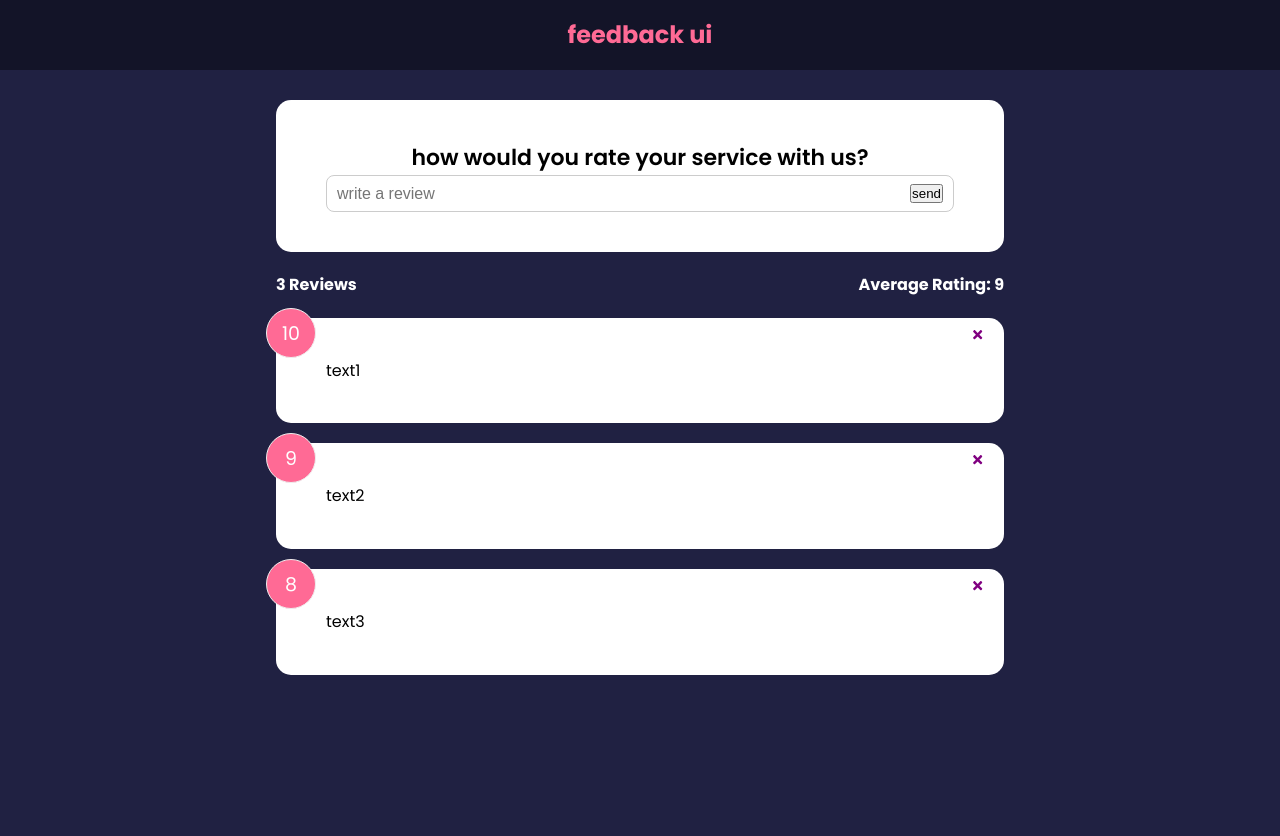
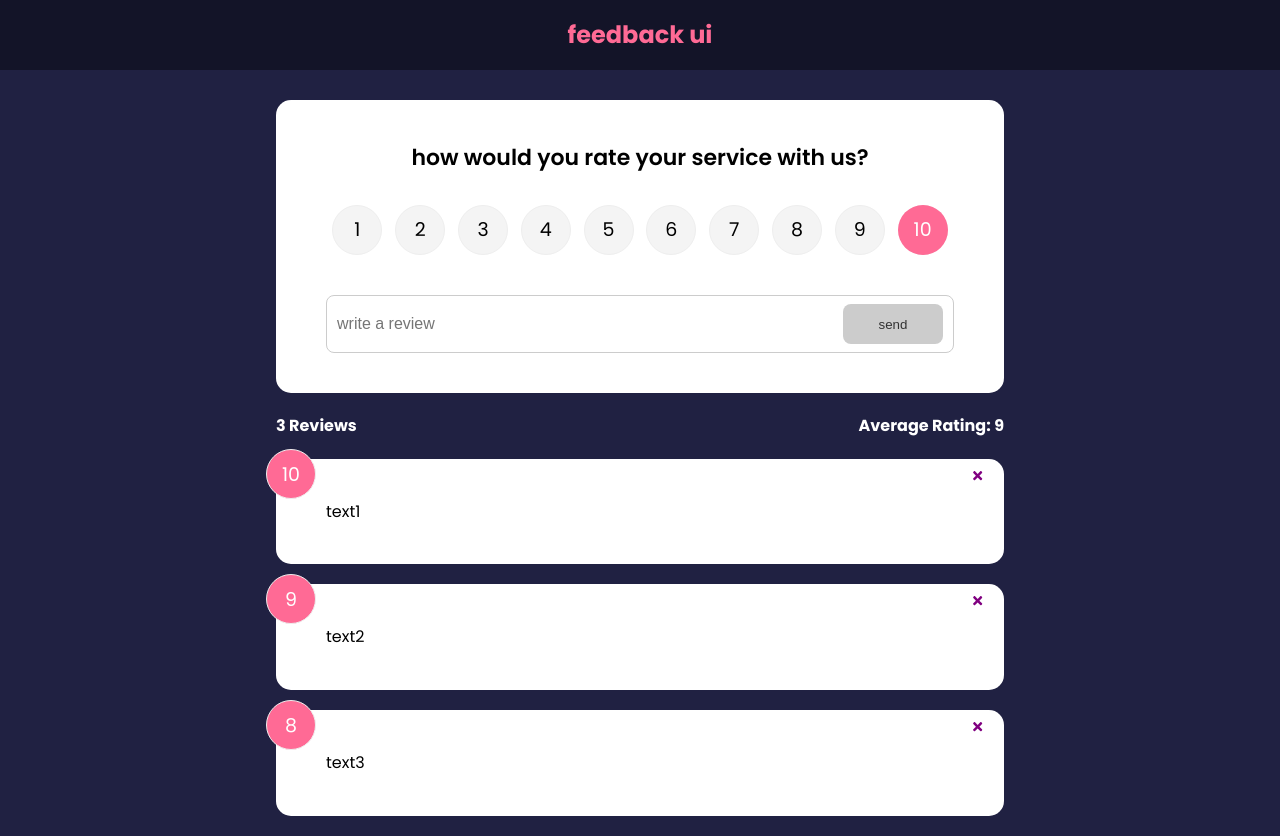
Before and after one commit to phr9000/feedbackReact, a React (Create React App) app: page / in a window 1280 px wide. Before the commit the page ends 800 px from the top, so only its background shows below. Built offline with nearby package versions, Linux system fonts and the light colour scheme.

Commit message:
유데미23강

```diff
--- a/package.json
+++ b/package.json
@@ -11,6 +11,7 @@
     "react-dom": "^18.2.0",
     "react-icons": "^4.8.0",
     "react-scripts": "5.0.1",
+    "uuid": "^9.0.0",
     "web-vitals": "^2.1.4"
   },
   "scripts": {
--- a/src/App.js
+++ b/src/App.js
@@ -1,3 +1,4 @@
+import {v4 as uuidv4} from 'uuid'
 import { useState } from "react"
 import Header from "./components/Header"
 import FeedbackList from "./components/FeedbackList"
@@ -7,6 +8,11 @@
 
 function App() {
     const [feedback, setFeedback] = useState(FeedbackData)
+
+    const addFeedback = (newFeedback) => {
+        newFeedback.id = uuidv4()
+        setFeedback([newFeedback, ...feedback])
+    }
 
     const deleteFeedback = (id) => {
         if(window.confirm('are you sure you want to delete?')){
@@ -18,7 +24,7 @@
         <>
             <Header/>
             <div className="container">
-                <FeedbackForm />
+                <FeedbackForm handleAdd={addFeedback}/>
                 <FeedbackStats feedback={feedback}/>
                 <FeedbackList feedback={feedback}
                 handleDelete={deleteFeedback}/>
--- a/src/components/FeedbackForm.jsx
+++ b/src/components/FeedbackForm.jsx
@@ -1,18 +1,46 @@
 import { useState } from 'react'
+import RatingSelect from './RatingSelect'
 import Card from './shared/Card'
+import Button from '../components/shared/Button'
 
-function FeedbackForm() {
+function FeedbackForm({handleAdd}) {
   const [text, setText] = useState('')
+  const [rating, setRating] = useState(10)
+  const [btnDisabled, setBtnDisabled] = useState(true)
+  const [message, setMessage] = useState('')
 
   const handleTextChange = (e) => {
-    setText(e.target.value);
+    if(text==='') {
+      setBtnDisabled(true)
+      setMessage(null)
+    } else if(text !== '' && text.trim().length <= 10) {
+      setMessage('Text must be at least 10 charaters')
+      setBtnDisabled(true)
+    } else {
+      setMessage(null)
+      setBtnDisabled(false)
+    }
+
+    setText(e.target.value)
+  }
+
+  const handleSubmit = (e) => {
+    e.preventDefault()
+    if(text.trim().length > 10) {
+      const newFeedback = {
+        text,
+        rating
+      }
+
+      handleAdd(newFeedback);
+    }
   }
 
   return (
     <Card>
-      <form>
+      <form onSubmit={handleSubmit}>
         <h2>how would you rate your service with us?</h2>
-        {/* @todo - rating select component */}
+        <RatingSelect select={(rating)=>setRating(rating)}/>
         <div className='input-group'>
           <input
             onChange={handleTextChange}
@@ -20,8 +48,10 @@
             placeholder='write a review'
             value={text}
           />
-          <button type='submit'>send</button>
+          <Button type='submit' isDisabled={btnDisabled}>send</Button>
         </div>
+
+        {message && <div className='message'>{message}</div>}
       </form>
     </Card>
   )
--- /dev/null
+++ b/src/components/RatingSelect.jsx
@@ -0,0 +1,127 @@
+import {useState} from 'react'
+
+function RatingSelect({select}) {
+  const [selected, setSelected] = useState(10)
+
+  const handleChange = (e) => {
+    setSelected(+e.currentTarget.value)
+    select(+e.currentTarget.value)
+  }
+
+  return  (
+    <ul className='rating'>
+        <li>
+            <input
+                type="radio"
+                id='num1'
+                name='rating'
+                value='1'
+                onChange={handleChange}
+                checked={selected === 1}
+            />
+            <label htmlFor='num1'>1</label>
+        </li>
+        <li>
+            <input
+                type="radio"
+                id='num1'
+                name='rating'
+                value='2'
+                onChange={handleChange}
+                checked={selected === 2}
+            />
+            <label htmlFor='num2'>2</label>
+        </li>
+        <li>
+            <input
+                type="radio"
+                id='num3'
+                name='rating'
+                value='3'
+                onChange={handleChange}
+                checked={selected === 3}
+            />
+            <label htmlFor='num3'>3</label>
+        </li>
+        <li>
+            <input
+                type="radio"
+                id='num4'
+                name='rating'
+                value='4'
+                onChange={handleChange}
+                checked={selected === 4}
+            />
+            <label htmlFor='num4'>4</label>
+        </li>
+        <li>
+            <input
+                type="radio"
+                id='num5'
+                name='rating'
+                value='5'
+                onChange={handleChange}
+                checked={selected === 5}
+            />
+            <label htmlFor='num5'>5</label>
+        </li>
+        <li>
+            <input
+                type="radio"
+                id='num6'
+                name='rating'
+                value='6'
+                onChange={handleChange}
+                checked={selected === 6}
+            />
+            <label htmlFor='num6'>6</label>
+        </li>
+        <li>
+            <input
+                type="radio"
+                id='num7'
+                name='rating'
+                value='7'
+                onChange={handleChange}
+                checked={selected === 7}
+            />
+            <label htmlFor='num7'>7</label>
+        </li>
+        <li>
+            <input
+                type="radio"
+                id='num8'
+                name='rating'
+                value='8'
+                onChange={handleChange}
+                checked={selected === 8}
+            />
+            <label htmlFor='num8'>8</label>
+        </li>
+        <li>
+            <input
+                type="radio"
+                id='num9'
+                name='rating'
+                value='9'
+                onChange={handleChange}
+                checked={selected === 9}
+            />
+            <label htmlFor='num9'>9</label>
+        </li>
+        <li>
+            <input
+                type="radio"
+                id='num10'
+                name='rating'
+                value='10'
+                onChange={handleChange}
+                checked={selected === 10}
+            />
+            <label htmlFor='num10'>10</label>
+        </li>
+    </ul>
+  )
+}
+
+export default RatingSelect
--- /dev/null
+++ b/src/components/shared/Button.jsx
@@ -0,0 +1,24 @@
+import PropTypes from 'prop-types'
+
+function Button({children, version, type, isDisabled}) {
+  return (
+    <button type={type} disabled={isDisabled} className={ `btn btn-${version}`}>
+      {children}
+    </button>
+  )
+}
+
+Button.defaultProps = {
+    version: 'primary',
+    type: 'button',
+    isDisabled: false
+}
+
+Button.propTypes = {
+    children: PropTypes.node.isRequired,
+    version: PropTypes.string,
+    type: PropTypes.string,
+    isDisabled: PropTypes.bool,
+}
+
+export default Button
```
Also changed, not shown: 1 other file (tests, documents, lock files or other folders).
